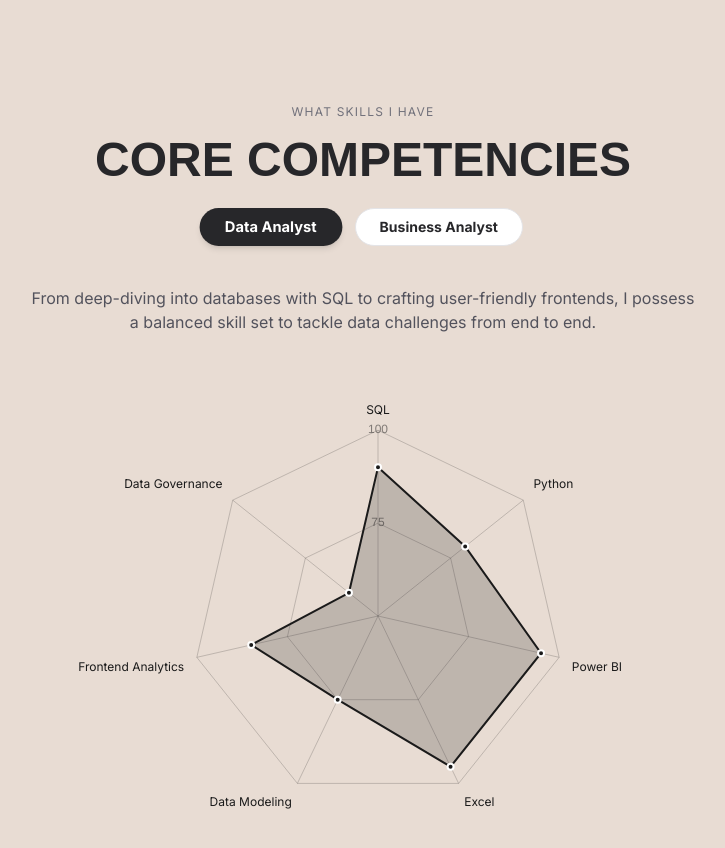
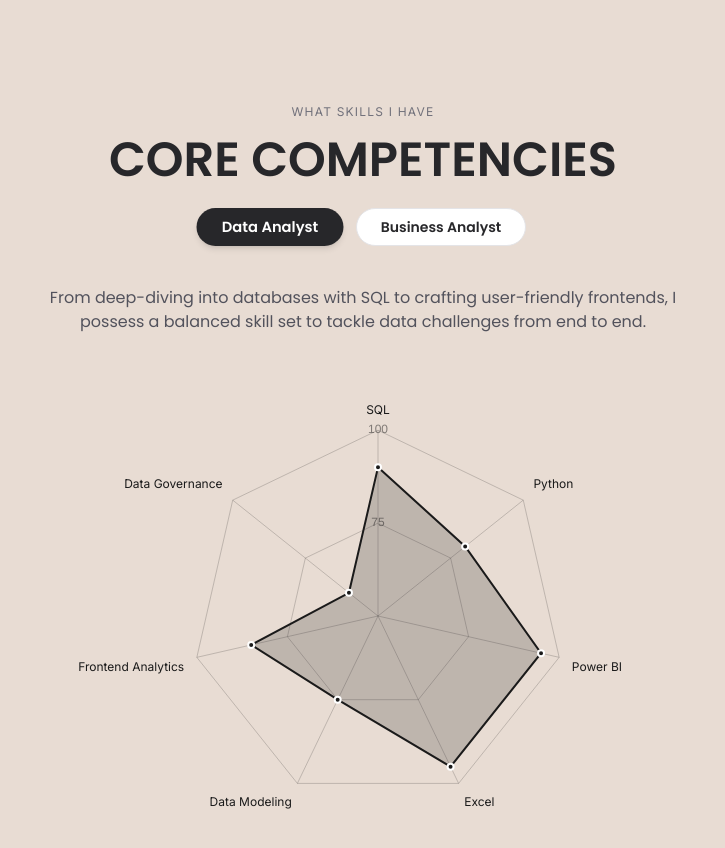
Before and after one commit to surajar36/my-portfolio, a React (Vite) app: page / in a window 1280 px wide. Shown: the part 2340-3188 px from the top of the page, without its empty margins (277-1002 px from the left). Built offline with nearby package versions, Linux system fonts and the light colour scheme; a web font is replaced by a local one.

Commit message:
Skills font update

```diff
--- a/src/components/Skills.jsx
+++ b/src/components/Skills.jsx
@@ -135,7 +135,7 @@ const Skills = () => {
                 className="container mx-auto px-4 text-center"
             >
                 <p className="text-xs uppercase tracking-widest text-zinc-500 mb-4">What Skills I Have</p>
-                <h2 className="text-4xl md:text-5xl font-bold font-clash text-zinc-800 mb-6">Core Competencies</h2>
+                <h2 className="text-4xl md:text-5xl font-bold font-clash text-zinc-800 mb-6" style={{ fontFamily: 'Poppins' }}>Core Competencies</h2>
 
                 {/* --- Toggle Buttons --- */}
                 <motion.div
@@ -144,16 +144,17 @@ const Skills = () => {
                     animate={isInView ? { opacity: 1, y: 0 } : {}}
                     transition={{ duration: 0.5, delay: 0.2 }}
                 >
-                    <button onClick={() => setActiveChart('dataAnalyst')} className={getButtonClass('dataAnalyst')}>
+                    <button onClick={() => setActiveChart('dataAnalyst')} className={getButtonClass('dataAnalyst')} style={{ fontFamily: 'Poppins' }}>
                         Data Analyst
                     </button>
-                    <button onClick={() => setActiveChart('businessAnalyst')} className={getButtonClass('businessAnalyst')}>
+                    <button onClick={() => setActiveChart('businessAnalyst')} className={getButtonClass('businessAnalyst')} style={{ fontFamily: 'Poppins' }}>
                         Business Analyst
                     </button>
                 </motion.div>
 
                 <motion.p
                     className="max-w-2xl mx-auto mb-12 text-zinc-600"
+                    style={{ fontFamily: 'Poppins' }}
                     initial={{ opacity: 0 }}
                     animate={isInView ? { opacity: 1 } : {}}
                     transition={{ duration: 0.5, delay: 0.4 }}
```
